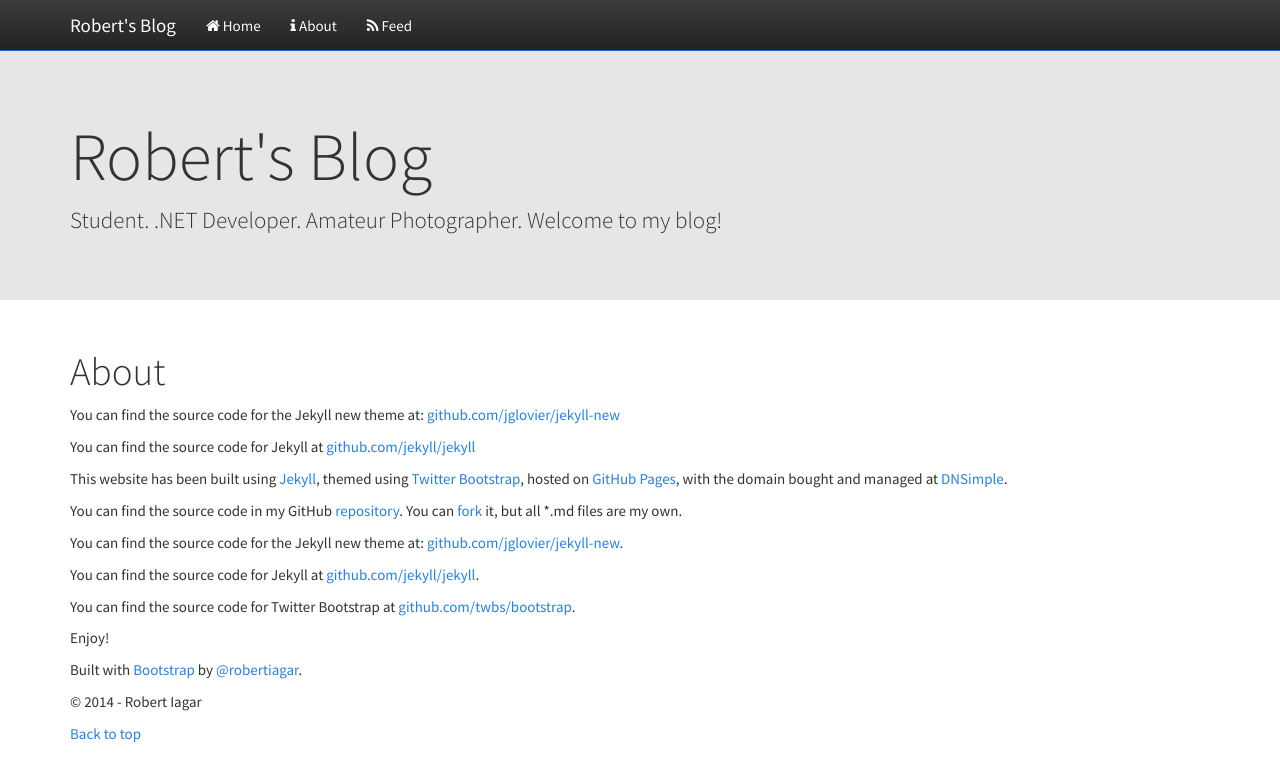
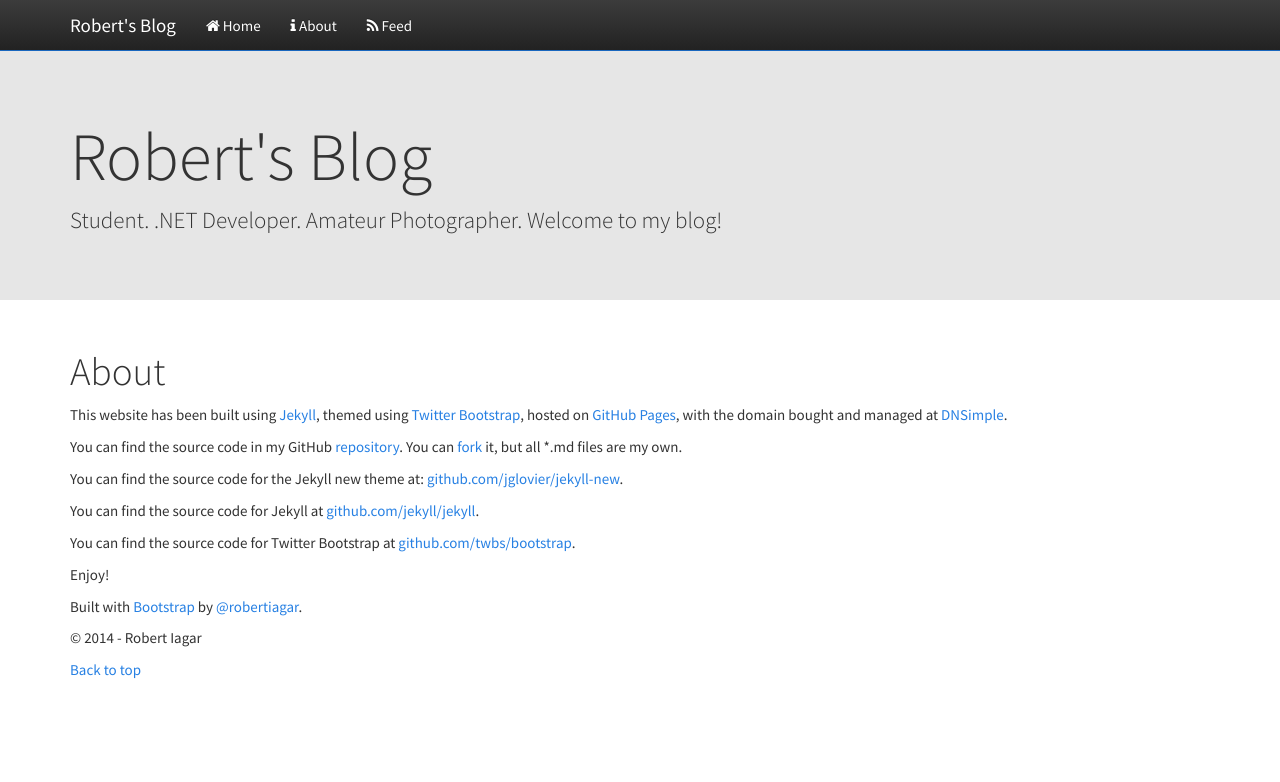
Before and after one commit to robertiagar/robertiagar.com, a Jekyll site: the page built from about.md, in a window 1280 px wide. Shown: the top 782 px of the page. Built offline with Jekyll 4.4.1, drawn with Linux system fonts in a browser that asks for light colours; nearby versions of some CDN libraries; comment, search, counter and statistics services are not loaded; a style sheet for code colours, icons or effects is not loaded.

Commit message:
Update
Oopsie...

```diff
--- a/about.md
+++ b/about.md
@@ -4,10 +4,6 @@
 permalink: /about/
 type: page
 ---
-
-You can find the source code for the Jekyll new theme at: [github.com/jglovier/jekyll-new](https://github.com/jglovier/jekyll-new)
-
-You can find the source code for Jekyll at [github.com/jekyll/jekyll](https://github.com/jekyll/jekyll)
 
 This website has been built using [Jekyll](http://jekyllrb.com/), themed using [Twitter Bootstrap](http://getbootstrap.com), hosted on [GitHub Pages](http://pages.github.com), with the domain bought and managed at [DNSimple](http://dnsimple.com).
 
```
